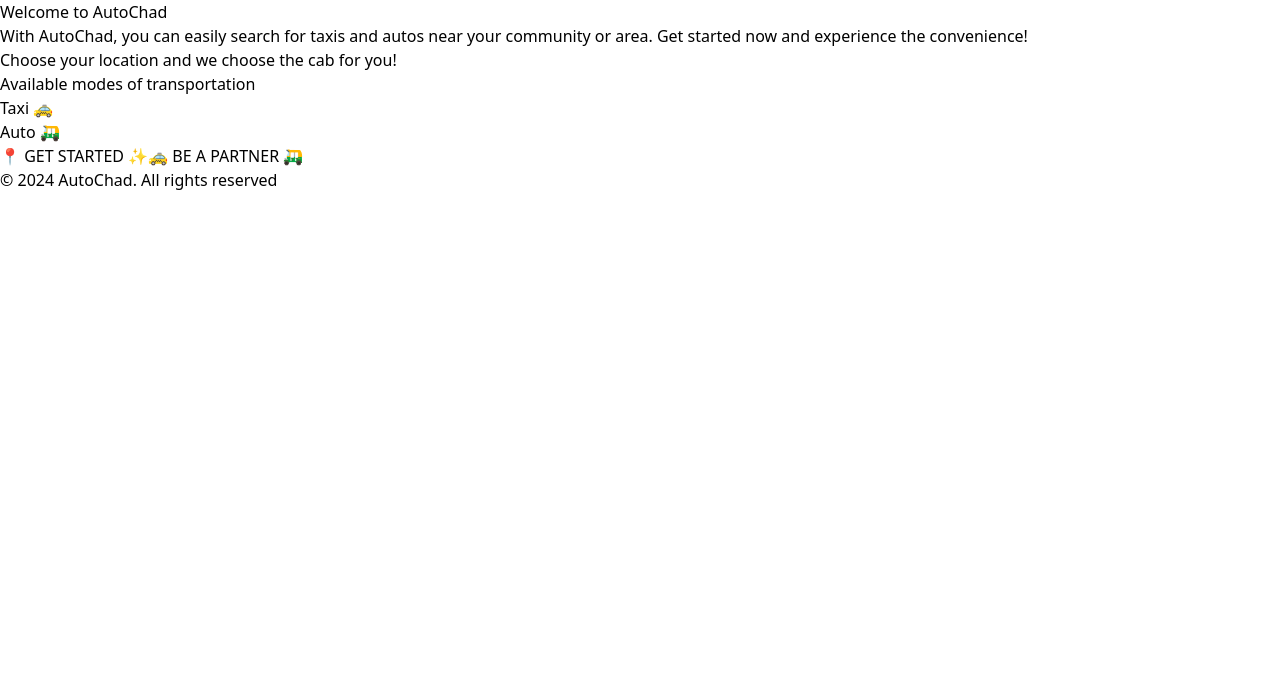
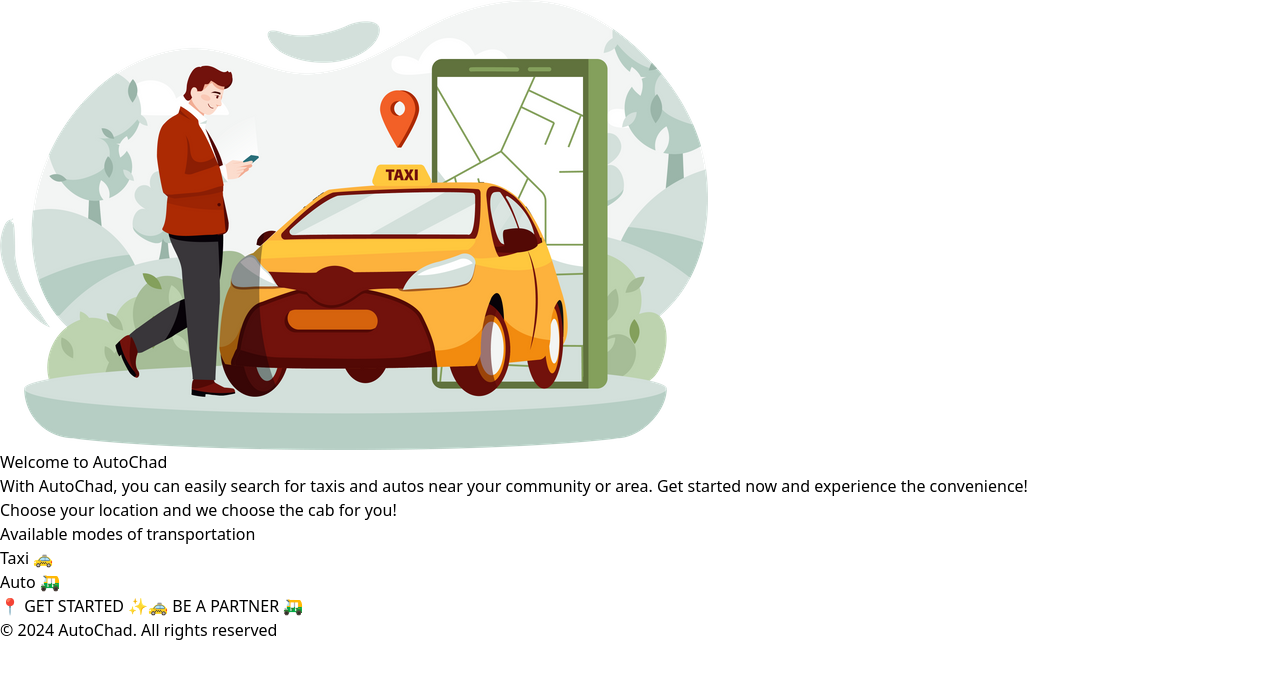
Before and after one commit to PREDEEP464/AUTO_CHAD, a React (Vite) app in the folder autochad/: page / in a window 1280 px wide. Shown: the top 678 px of the page. Built offline with nearby package versions, Linux system fonts and the light colour scheme.

Commit message:
Pics added

```diff
--- a/autochad/src/components/GetStarted.jsx
+++ b/autochad/src/components/GetStarted.jsx
@@ -1,11 +1,15 @@
-import React from 'react'
-import { Link } from 'react-router-dom'
+import React from 'react';
+import { Link } from 'react-router-dom';
 
 function GetStarted() {
   return (
     <div className="flex flex-col min-h-screen">
       <div className="flex-grow flex items-center justify-center bg-gradient-to-r from-black to-yellow-400">
-        <div className="bg-slate-200 rounded-lg shadow-lg p-8 max-w-md mx-auto">
+        <div className="mt-8 flex w-full max-w-5xl p-4 sm:p-6">
+          <div className="w-1/2 hidden lg:flex items-center justify-center">
+            <img src="/Taxi.webp" alt="Description of the image" className="mr-24 mt-10 max-w-full h-auto" />
+          </div>
+          <div className="w-full lg:w-1/2 bg-slate-200 rounded-lg shadow-lg p-8 mx-auto">
             <h1 className="text-3xl font-bold text-gray-800 text-center mb-4">
               Welcome to <span className="text-slate-600">Auto</span><span className="text-orange-400">Chad</span>
             </h1>
@@ -45,11 +49,12 @@
             </form>
           </div>
         </div>
-      <footer className=" bg-gradient-to-r from-black to-yellow-400 text-sm text-white text-center py-3">
+      </div>
+      <footer className="bg-gradient-to-r from-black to-yellow-400 text-sm text-white text-center py-3">
         &copy; {new Date().getFullYear()} AutoChad. All rights reserved
       </footer>
     </div>
-  )
+  );
 }
 
-export default GetStarted
+export default GetStarted;
```
Also changed, not shown: autochad/public/Taxi.webp (added). Lines whose indentation alone changed are shown as unchanged.
